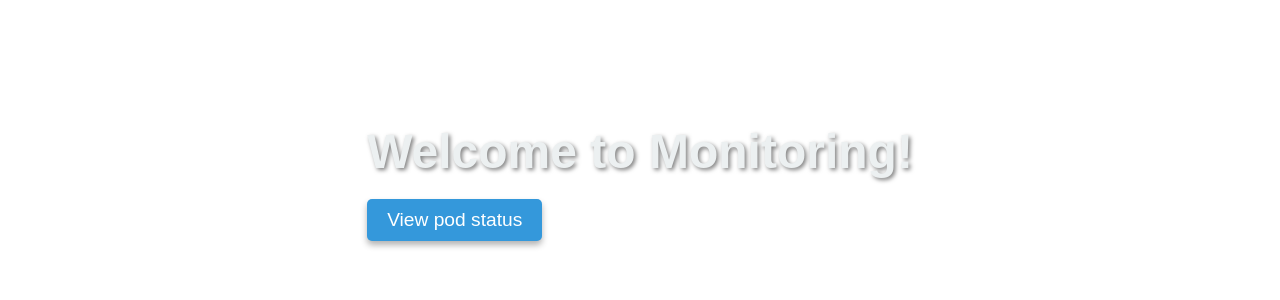
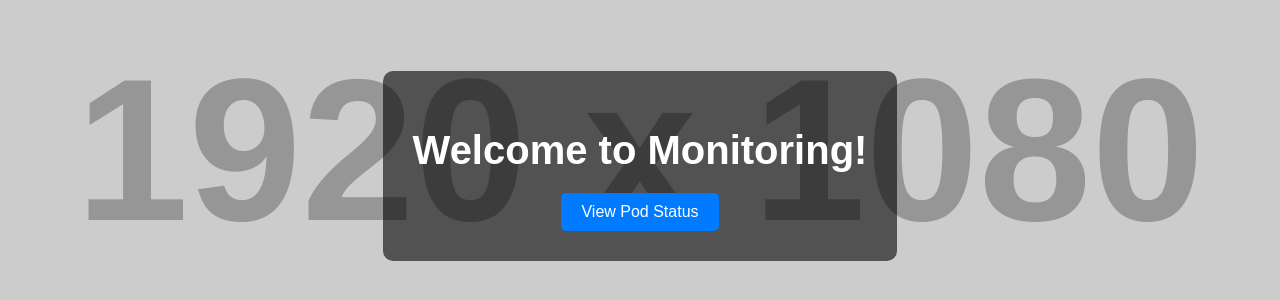
Before and after one commit to joshiga70/application-pipeline, a website: page webapp/public/index.html in a window 1280 px wide. Shown: the part 234-534 px from the top of the page. Drawn offline with Linux system fonts and the light colour scheme; placeholder pictures from the web are drawn by us.

Commit message:
change in the webapp , test run

```diff
--- a/webapp/public/index.html
+++ b/webapp/public/index.html
@@ -3,44 +3,50 @@
 <head>
     <meta charset="UTF-8">
     <meta name="viewport" content="width=device-width, initial-scale=1.0">
-  <title>Monitoring Dashboard</title>
+    <title>Welcome to Monitoring</title>
     <style>
         body {
             margin: 0;
+            padding: 0;
+            height: 100vh;
             display: flex;
             justify-content: center;
             align-items: center;
-      height: 100vh;
+            background: url('https://via.placeholder.com/1920x1080') no-repeat center center fixed;
+            background-size: cover;
             font-family: Arial, sans-serif;
-      background: 'background.jpg' no-repeat center center fixed;
-      background-size: cover; /* Ensures the image covers the entire screen */
-      color: #ecf0f1;
-      text-shadow: 2px 2px 4px rgba(0, 0, 0, 0.5); /* Optional text shadow for better contrast */
+            color: white;
+            text-align: center;
+        }
+        .container {
+            background-color: rgba(0, 0, 0, 0.6);
+            padding: 30px;
+            border-radius: 10px;
         }
         h1 {
-      font-size: 3rem;
+            font-size: 2.5em;
             margin-bottom: 20px;
         }
         button {
             padding: 10px 20px;
-      font-size: 1.2rem;
-      cursor: pointer;
-      background-color: #3498db;
+            font-size: 1em;
             color: white;
+            background-color: #007bff;
             border: none;
             border-radius: 5px;
-      box-shadow: 0 4px 6px rgba(0, 0, 0, 0.3);
+            cursor: pointer;
         }
         button:hover {
-      background-color: #2980b9;
-      box-shadow: 0 6px 8px rgba(0, 0, 0, 0.4);
+            background-color: #0056b3;
         }
     </style>
 </head>
 <body>
-  <div>
+    <div class="container">
         <h1>Welcome to Monitoring!</h1>
-    <button onclick="window.location.href='/pod-status.html'">View pod status</button>
+        <form action="/pod-status" method="GET">
+            <button type="submit">View Pod Status</button>
+        </form>
     </div>
 </body>
 </html>
```
Also changed, not shown: webapp/index.js (+18 -17 lines), webapp/public/pod-status.html (deleted, +0 -27 lines), 1 other file. Lines whose indentation alone changed are shown as unchanged.
